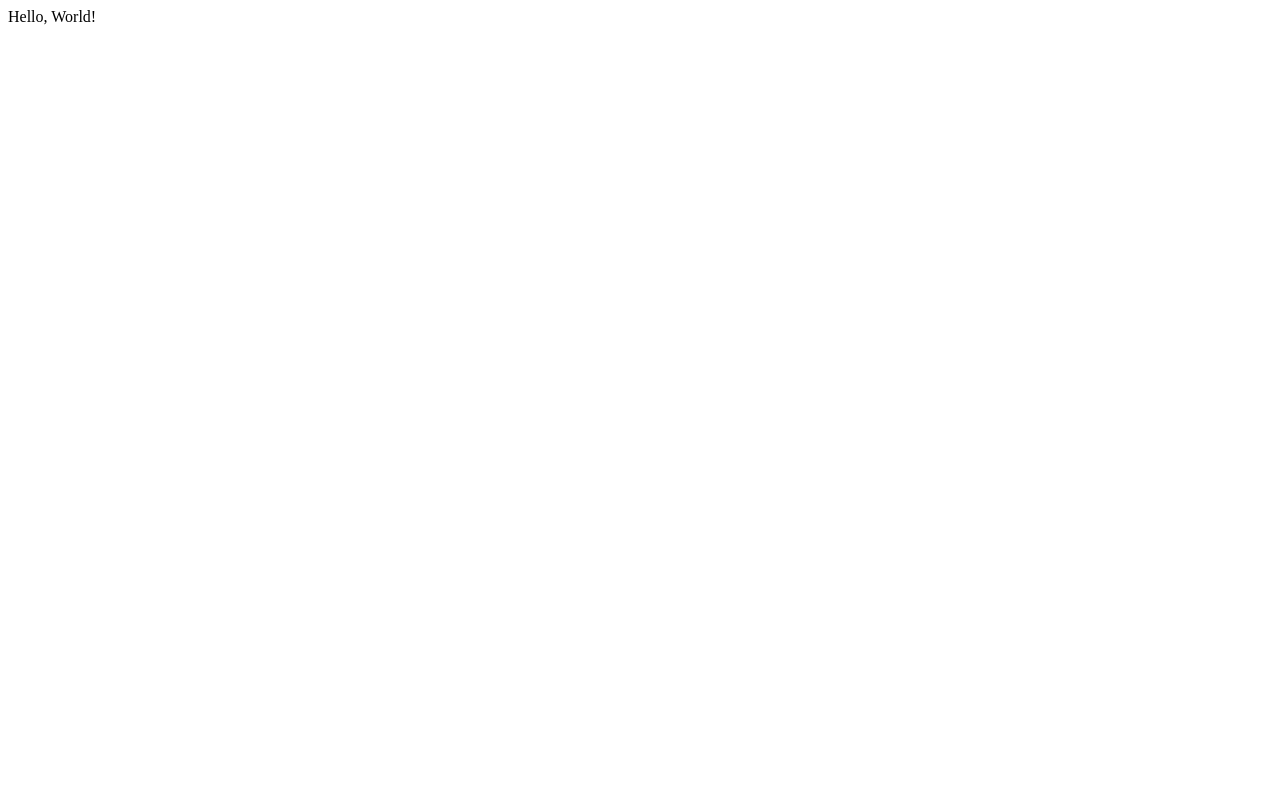
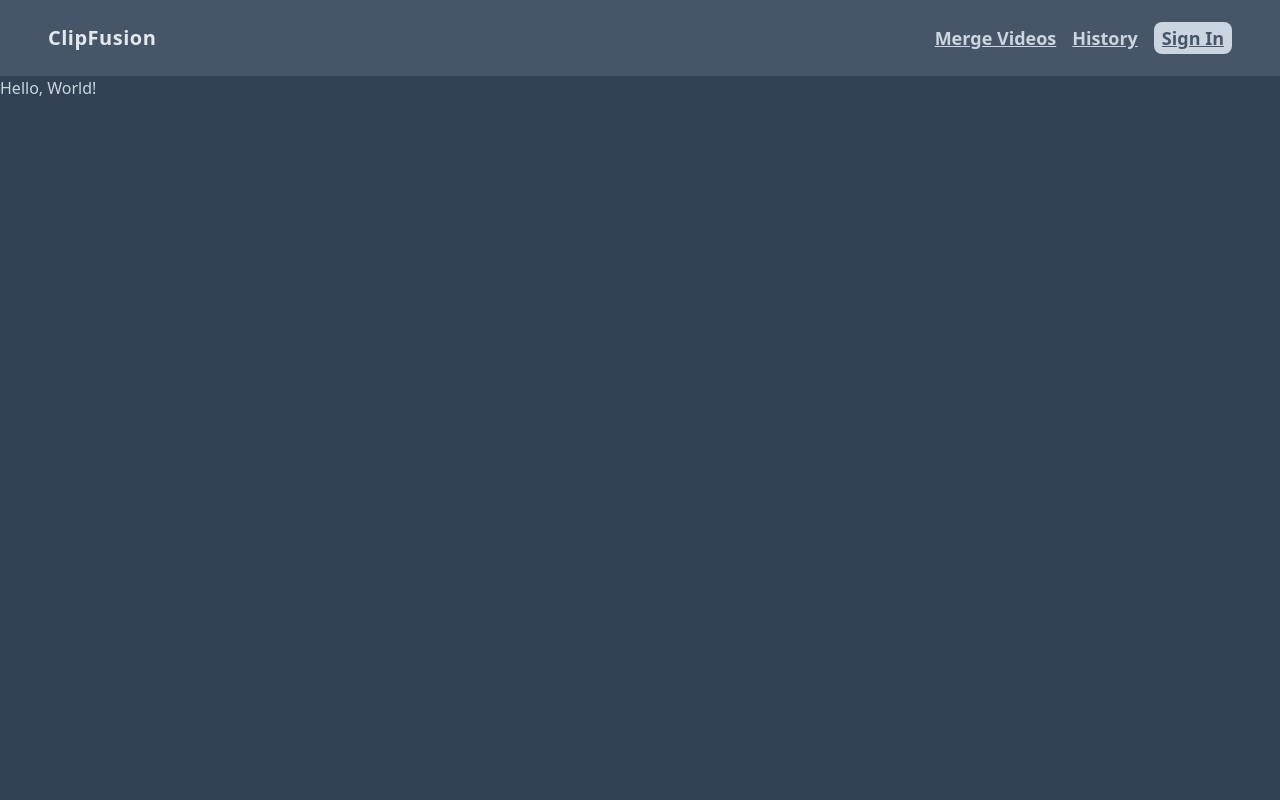
Before and after one commit to StivenF0/clipfusion, a Flask app: page / in a window 1280 px wide. Before the commit the page is almost empty. Run offline with Flask 3, Linux system fonts and the light colour scheme; some libraries are stand-ins or nearby versions.

Commit message:
Start the layout for navbar and buttons

```diff
--- a/templates/layout.html
+++ b/templates/layout.html
@@ -4,8 +4,27 @@
   <meta charset="UTF-8">
   <meta name="viewport" content="width=device-width, initial-scale=1.0">
   <title>ClipFusion</title>
+  <script src="https://cdn.tailwindcss.com"></script>
 </head>
-<body>
-  {% block content %}{% endblock %}
+<body class="flex flex-col min-h-screen">
+  <header class="flex items-center justify-between py-6 px-12 bg-slate-600">
+    <div class="text-slate-200 font-bold text-xl">
+      <a class="tracking-wide" href="{{ url_for('index') }}">
+        ClipFusion
+      </a>
+    </div>
+    <div>
+      <ul class="flex gap-4 text-slate-300 text-lg font-semibold underline">
+        <li><a href="#">Merge Videos</a></li>
+        <li><a href="#">History</a></li>
+
+        <li><a class="px-2 py-1 bg-slate-300 text-slate-600 rounded-lg underline" href="#">Sign In</a></li>
+
+      </ul>
+    </div>
+  </header>
+  <main class="flex-1 bg-slate-700 text-slate-300">
+    {% block content %}{% endblock %}
+  </main>
 </body>
 </html>
```
